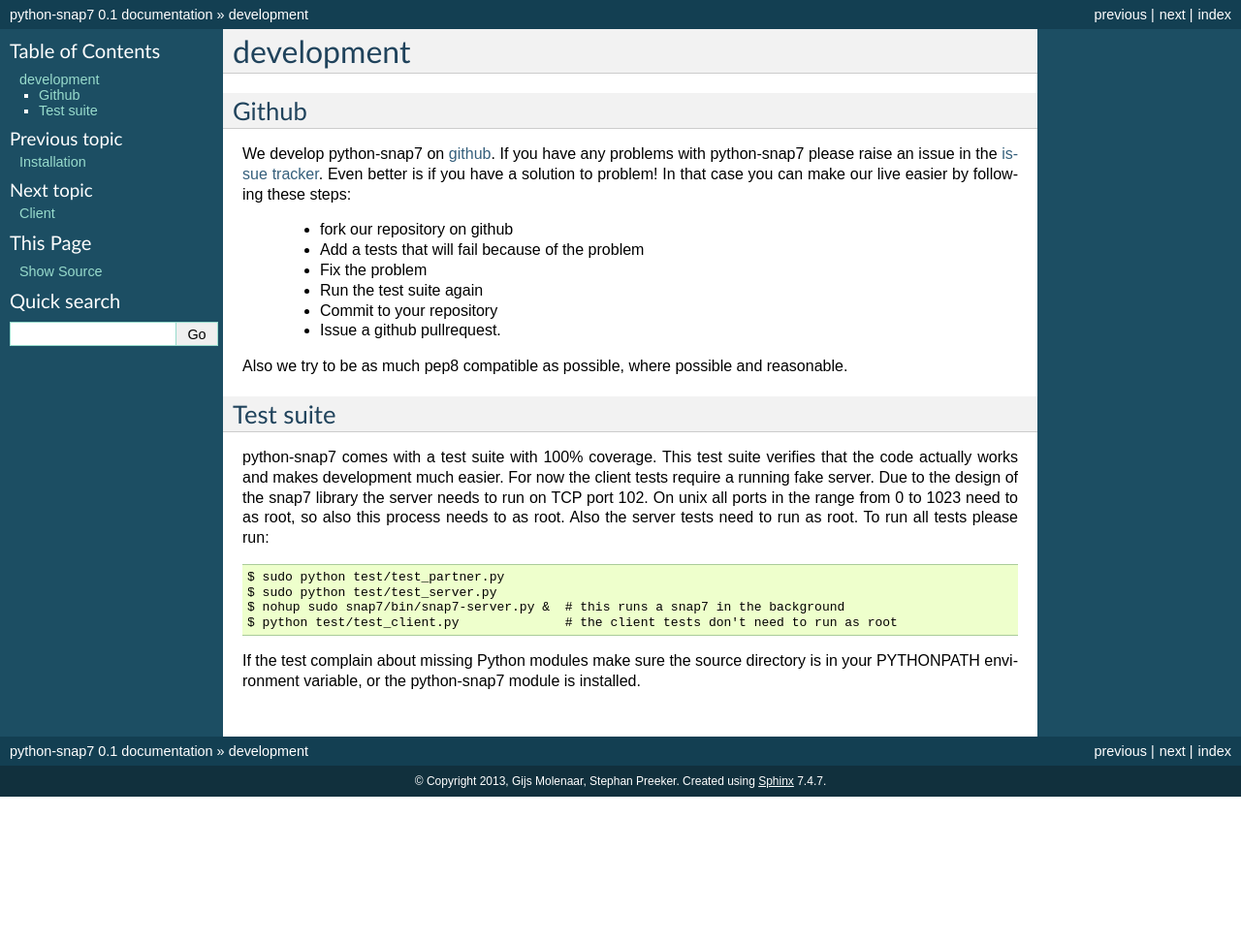
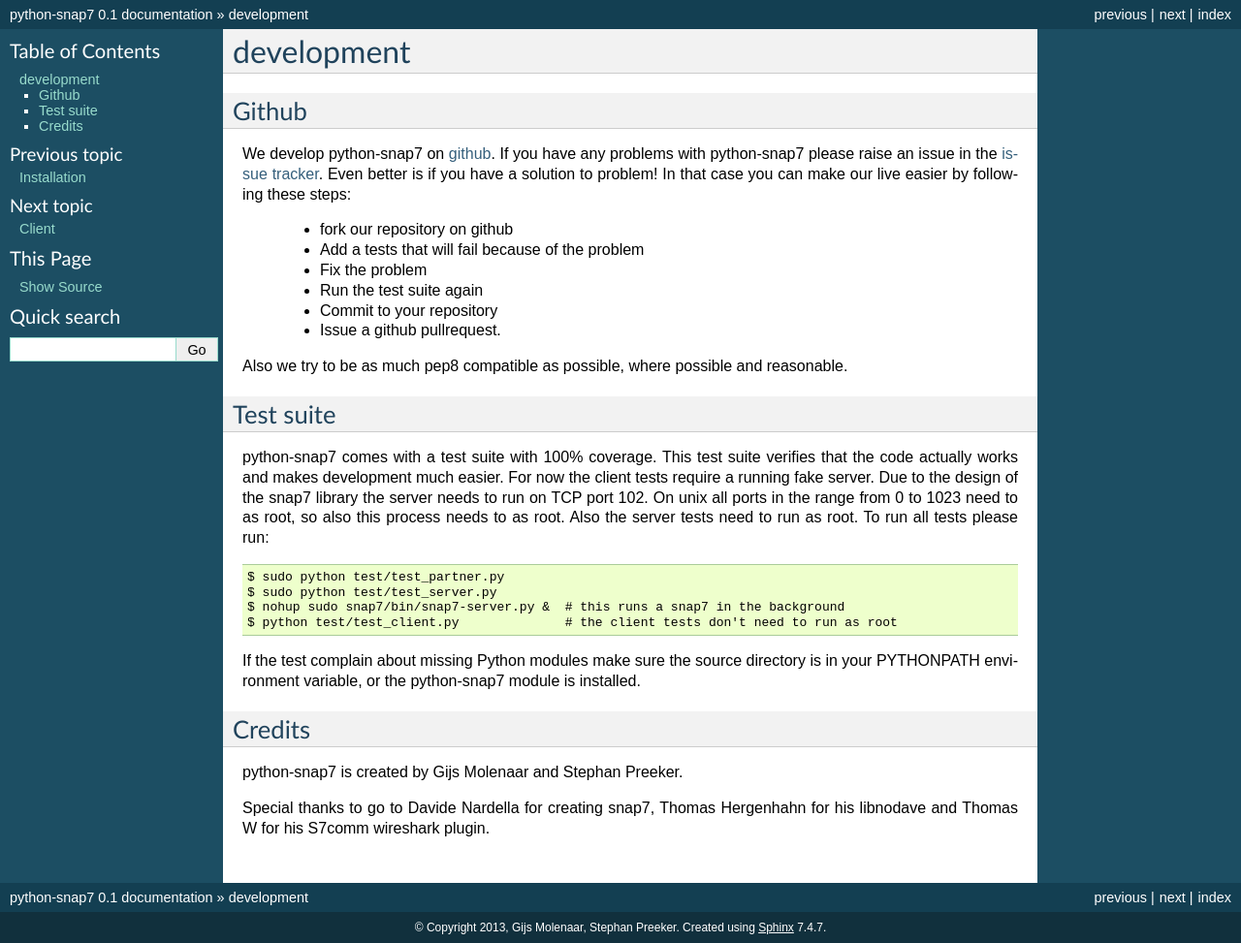
Before and after one commit to gijzelaerr/python-snap7, a Sphinx documentation site: the page built from doc/development.rst, in a window 1280 px wide. Shown: the whole page at 97% size. Built offline with Sphinx 7.4.7, drawn with Linux system fonts in a browser that asks for light colours; before the commit the page ends 900 px from its top, so only the background shows below that.

```diff
--- a/doc/development.rst
+++ b/doc/development.rst
@@ -38,3 +38,11 @@ server tests need to run as root. To run all tests please run::
 If the test complain about missing Python modules make sure the source directory
 is in your PYTHONPATH environment variable, or the python-snap7 module is
 installed.
+
+Credits
+-------
+
+python-snap7 is created by Gijs Molenaar and Stephan Preeker.
+
+Special thanks to go to Davide Nardella for creating snap7, Thomas Hergenhahn
+for his libnodave and Thomas W for his S7comm wireshark plugin.
```
Also changed, not shown: README.rst (+9 -17 lines), 3 other files.
